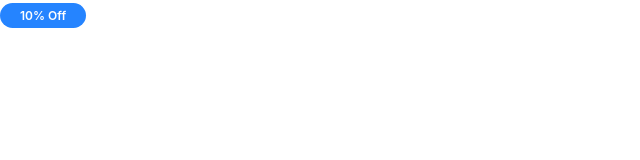
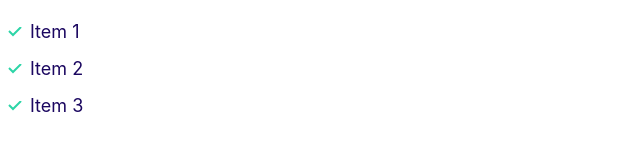
Before and after one commit to danielvmv/danify, a plain HTML site: page index.html in a window 1280 px wide. Shown: the whole page, without its empty margins (0-640 px from the left). Drawn offline with Linux system fonts and the light colour scheme.

Commit message:
Add lists component

```diff
--- a/CSS/styles.css
+++ b/CSS/styles.css
@@ -119,3 +119,32 @@
         font-size: 1.2rem;
     }
 }
+
+/* Lists */
+.list {
+    list-style: none;
+    padding-left: 0;
+    color: var(--color-headings);
+}
+
+.list--inline .list__item {
+    display: inline-block;
+    margin-right: 2rem;
+
+}
+
+.list--tick {
+    list-style-image: url(../images/tick.svg);
+    padding-left: 3rem;
+}
+
+.list--tick .list__item {
+    padding-left: 00.5rem;
+    margin-bottom: 1rem;
+}
+
+@media screen and (min-width: 1024px) {
+    .list--tick .list__item {
+        padding-left: 0;
+    }
+}
--- a/index.html
+++ b/index.html
@@ -9,6 +9,10 @@
     <link rel="stylesheet" href="CSS/styles.css" />
   </head>
   <body>
-    <span class="badge badge--primary badge--small">10% Off</span>
+    <ul class="list list--tick">
+      <li class="list__item">Item 1</li>
+      <li class="list__item">Item 2</li>
+      <li class="list__item">Item 3</li>
+    </ul>
   </body>
 </html>
```
Also changed, not shown: components/lists.html (added, +5 -0 lines), images/tick.svg (added).
